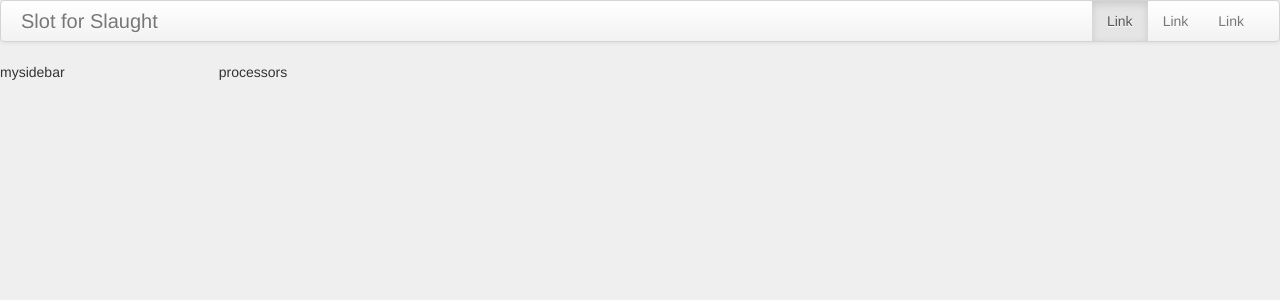
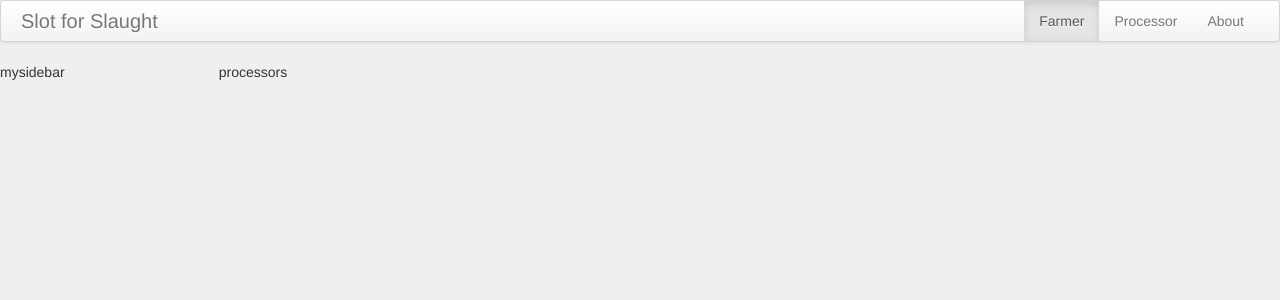
Before and after one commit to triplec1988/Hack----Meat, a Django app: page /r/order/ in a window 1280 px wide. Shown: the top 300 px of the page. Run offline with Django 3.2, Linux system fonts and the light colour scheme; parts of the project's set-up code (start-up, migrations or seed data) failed here and were passed over; some libraries are stand-ins or nearby versions.

Commit message:
* more design tweaks

```diff
--- a/static/fullcalendar/fullcalendar.css
+++ b/static/fullcalendar/fullcalendar.css
@@ -279,8 +279,8 @@ a.fc-event {
 	}
 
 .fc-event-skin {
-	border-color: #36c;     /* default BORDER color */
-	background-color: #36c; /* default BACKGROUND color */
+	border-color: #557dcc;     /* default BORDER color */
+	background-color: #557dcc; /* default BACKGROUND color */
 	color: #fff;            /* default TEXT color */
 	}
 
--- a/templates/base.html
+++ b/templates/base.html
@@ -25,9 +25,9 @@
             <div class="navbar-inner">
                 <a class="brand" href="#">Slot for Slaught</a>
                 <ul class="nav pull-right">
-                  <li class="active"><a href="#">Link</a></li>
-                  <li><a href="#">Link</a></li>
-                  <li><a href="#">Link</a></li>
+                  <li class="active"><a href="#">Farmer</a></li>
+                  <li><a href="#">Processor</a></li>
+                  <li><a href="#">About</a></li>
                 </ul>
             </div>
         </div>
--- a/templates/base/home.html
+++ b/templates/base/home.html
@@ -25,9 +25,9 @@
                 <div class="span6">
                   <h1>Welcome to Slot for Slaught!</h1>
                   <p>An easy, efficient way to connect Producers and Processors.</p>
-                  <p>Are you a: </p>
-                  <p>
-                    <a class="btn btn-info btn-large" href="#farmerModal" data-target="#farmerModal" role="button" data-toggle="modal">Farmer?</a>
+                  <br>
+                  <p>Are you a:
+                    <a class="btn btn-info btn-large" href="#farmerModal" data-target="#farmerModal" role="button" data-toggle="modal">Farmer?</a> or
                     <a class="btn btn-info btn-large" href="/u/signup/processor/">Processor?</a>
                   </p>
                 </div>
```
